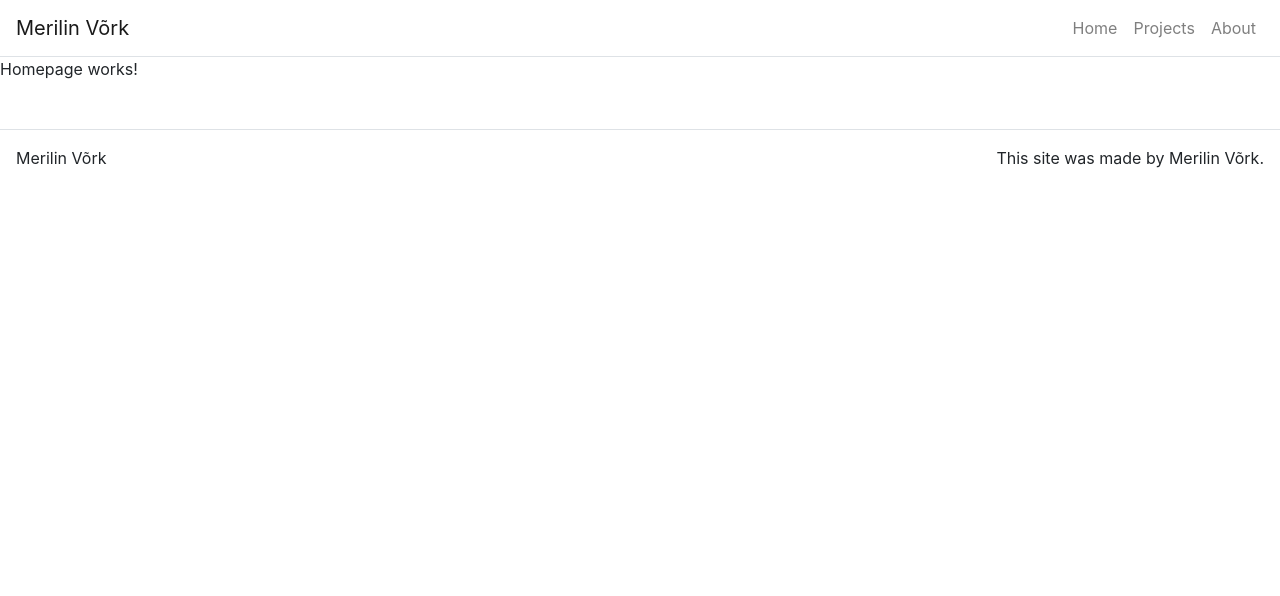
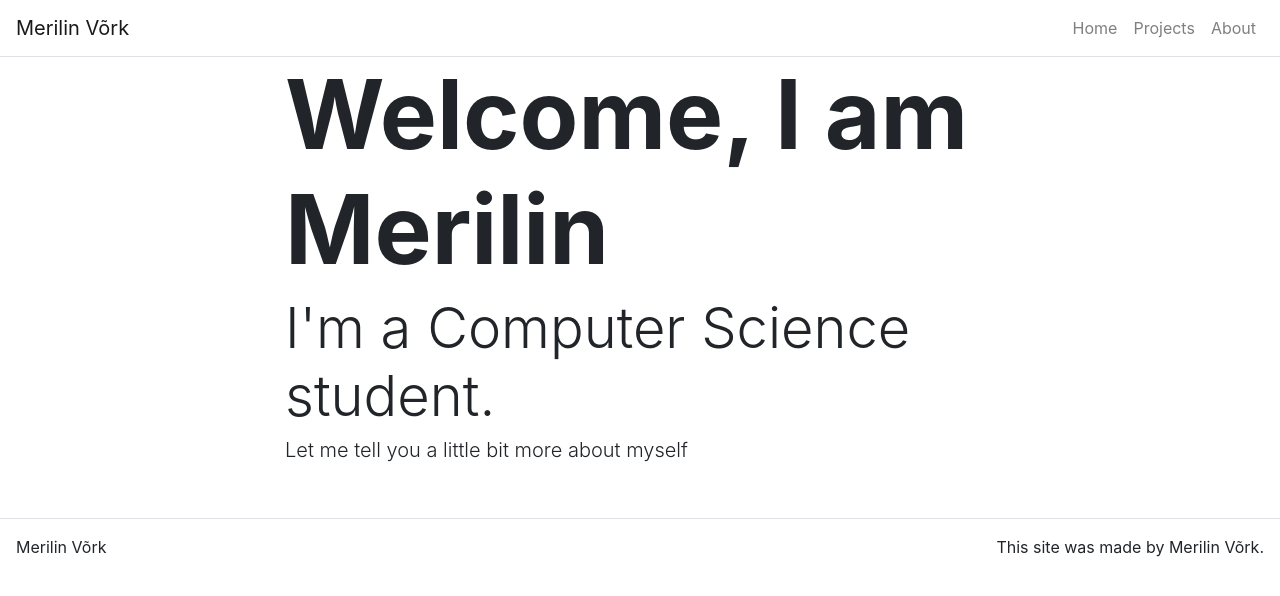
Before and after one commit to Merilinv/my-portfolio, a React (Create React App) app: page / in a window 1280 px wide. Shown: the top 596 px of the page. Built offline with nearby package versions, Linux system fonts and the light colour scheme.

Commit message:
Added Hero component to HomePage
Hero component is the welcoming component on the homepage... Hello!

```diff
--- /dev/null
+++ b/src/components/Hero.js
@@ -0,0 +1,25 @@
+import React from 'react';
+import Container from 'react-bootstrap/Container';
+import Jumbotron from 'react-bootstrap/Container';
+import Row from 'react-bootstrap/Row';
+import Col from 'react-bootstrap/Col';
+
+function Hero(props){
+
+    return(
+        <Jumbotron>
+            <Container fluid={true}>
+                <Row className="justify-content-center">
+                    <Col md={8} sm={12}>
+                        { props.title && <h1 className="display-1 font-weight-bolder">{props.title}</h1>}
+                        { props.subTitle && <h2 className="display-4 font-weight-light">{props.subTitle}</h2>}
+                        { props.text && <h3 className="lead font-weight-light">{props.text}</h3>}
+                    </Col>
+                </Row>
+            </Container>
+        </Jumbotron>
+    );
+
+}
+
+export default Hero;
--- a/src/pages/HomePage.js
+++ b/src/pages/HomePage.js
@@ -1,8 +1,10 @@
 import React from 'react';
+import Hero from '../components/Hero';
 
 function HomePage(props){
     return(
-        <p>Homepage works!</p>
+
+        <Hero title={props.title} subTitle={props.subTitle} text={props.text} />
     );
 }
 
```
